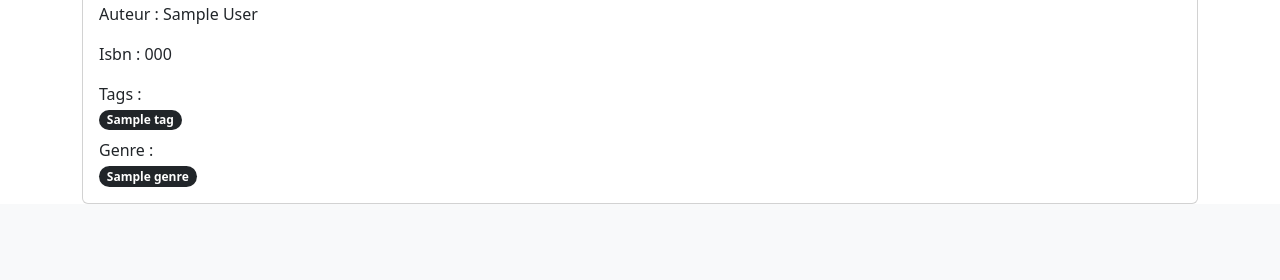
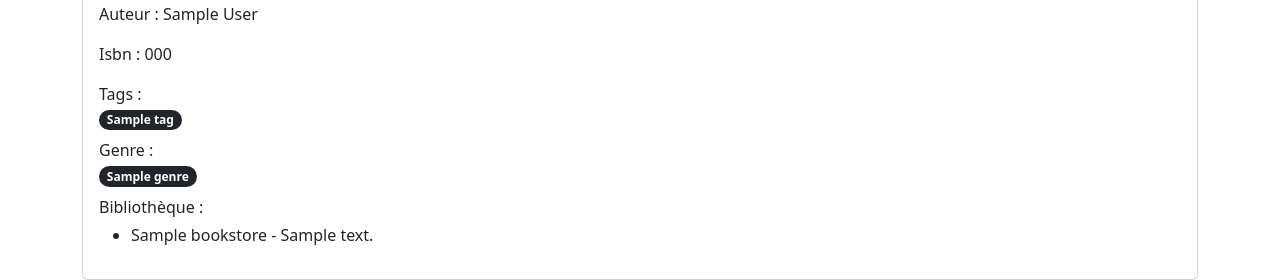
Before and after one commit to di-meh/django-library, a Django app: template templates/detail-livre.html in a window 1280 px wide. Shown: the part 717-997 px from the top of the page. Before the commit the page ends 921 px from the top, so only its background shows below. Run offline with Django 3.2, Linux system fonts and the light colour scheme; tables that the repository leaves empty hold one stand-in row (values such as "Sample post"); the template is opened without the code that fills it: values that come from a table or form of the project are taken from there, most other values are stand-ins (such as "Sample title", 1, 10 or a date in 2020); grey boxes marked "Sample" are stand-in pictures; data that the repository does not hold is empty; parts of the project's set-up code (start-up, migrations or seed data) failed here and were passed over.

Commit message:
ajout bookstore

```diff
--- a/library/views.py
+++ b/library/views.py
@@ -22,4 +22,5 @@ def index(request):
 
 def detail(request, livre_id):
     book = Book.objects.get(id=livre_id)
-    return render(request, "detail-livre.html", {'book': book})
+    bookstores = book.bookstore_set.all()
+    return render(request, "detail-livre.html", {'book': book, 'bookstores': bookstores })
--- a/requirements.txt
+++ b/requirements.txt
@@ -1,2 +1,3 @@
 Django>=3.0,<4.0
 psycopg2>=2.8
+Pillow>=7.0
--- a/templates/detail-livre.html
+++ b/templates/detail-livre.html
@@ -41,6 +41,12 @@
                     {% for genre in book.genre.all %}
                       <span class="badge rounded-pill text-bg-dark">{{ genre }}</span>
                     {% endfor %}
+                    <p class="mt-2 mb-1">Bibliothèque :</p>
+                    {% for bookstore in bookstores %}
+                      <ul>
+                        <li>{{ bookstore.name.capitalize }} - {{bookstore.address}}</li>
+                      </ul>
+                    {% endfor %}
                 </div>
                 {% comment %}
                 <div class="card-footer">
```
Also changed, not shown: templates/liste-livre.html (line endings or trailing spaces).
